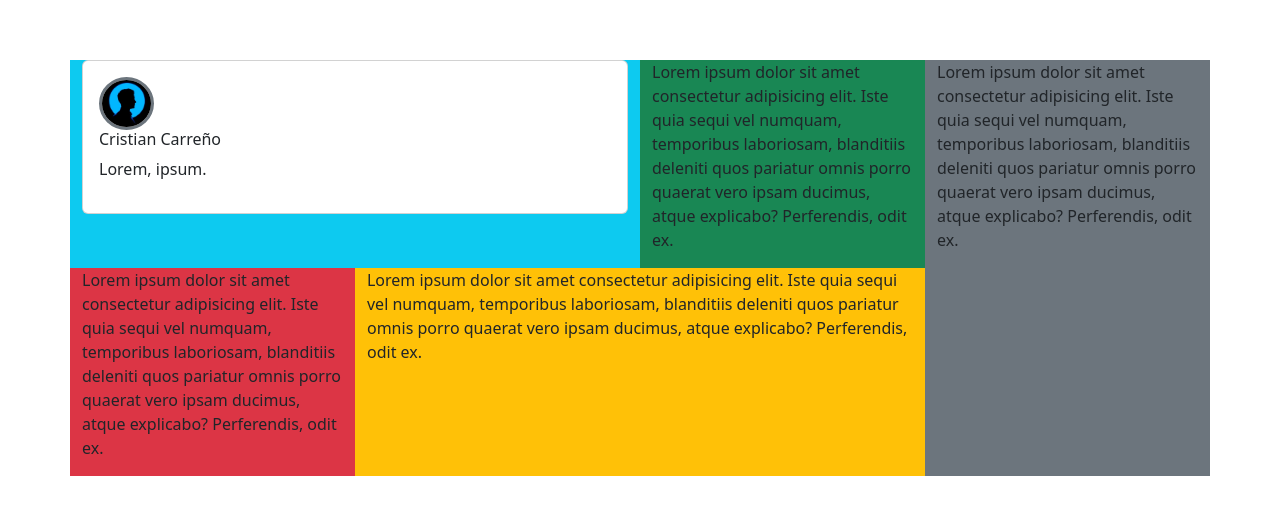
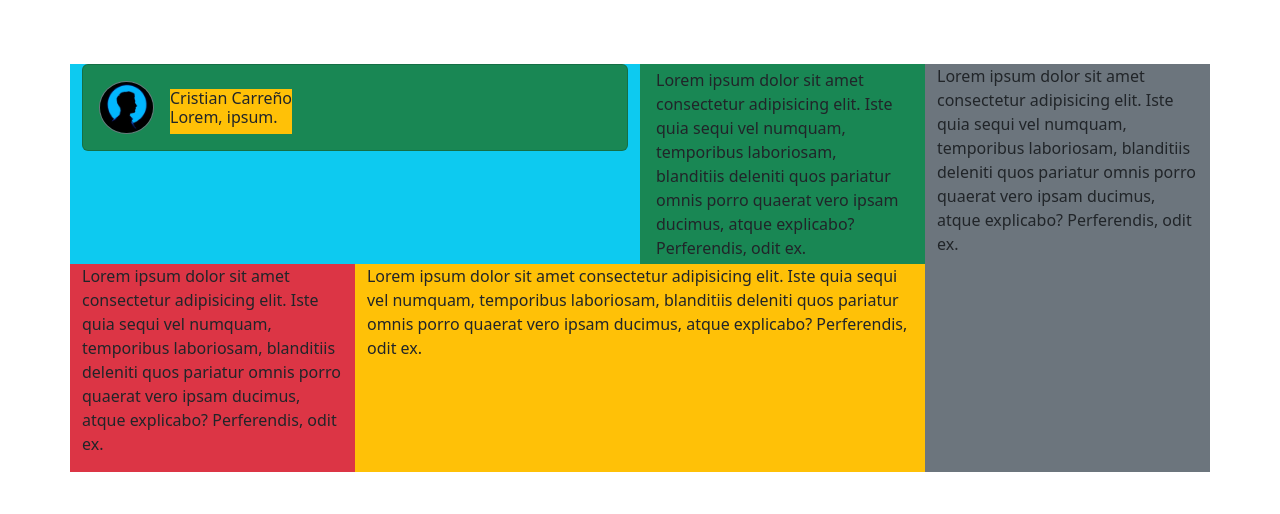
Before and after one commit to manodecristiano/Web-Bootstrap, a website: page index.html in a window 1280 px wide. Shown: the part 132-646 px from the top of the page. Drawn offline with Linux system fonts and the light colour scheme.

Commit message:
Some changes

```diff
--- a/index.html
+++ b/index.html
@@ -8,7 +8,7 @@
 <title>Document</title>
 
 
-<link rel="stylesheet" href="./sass/reducido.css">
+<link rel="stylesheet" href="./sass/custom.css">
 
 <style>
     @media (min-width: 992px) {
@@ -27,23 +27,25 @@
             <div class="col-12 col-lg-9 bg-primary">
 
                 <div class="row">
-                    <div class="col-12 col-lg-8 bg-info">
-                        <article class="card">
+                    <div class="col-12 col-lg-8 bg-info ">
+                        <article class="card  bg-success">
                             <div class="card-body">
-                                <div class="d-flex">
-                                    <img src="" alt="">
-                                    <div>
-                                        <img src="docs/assets/img/perfil.jpg"
-                                            class="d-flex border border-secondary border-3 rounded-circle" width="55">
-                                        <h6>Cristian Carreño</h6>
-                                        <p>Lorem, ipsum.</p>
+                                <div class="d-flex ">
+                                    <img src="docs/assets/img/perfil.jpg"
+                                        class=" border border-secondary border-33 rounded-circle" width="55">
+                                    <div class="ms-3 mt-2 bg-warning">
+                                        <h6 class="m-0 h6">Cristian Carreño</h6>
+                                        <p class="m-0 h6">Lorem, ipsum.</p>
                                     </div>
                                 </div>
                             </div>
                         </article>
                     </div>
-                    <div class="col-12 col-lg-4 bg-success">
-                        <p>Lorem ipsum dolor sit amet consectetur adipisicing elit. Iste quia sequi vel numquam,
+                    <div class="col-12 col-lg-4 bg-success ">
+                        <p class="m-1">Lorem ipsum dolor sit amet consectetur adipisicing elit. Iste quia
+                            sequi
+                            vel
+                            numquam,
                             temporibus
                             laboriosam, blanditiis deleniti quos pariatur omnis porro quaerat vero ipsam ducimus, atque
                             explicabo? Perferendis, odit ex.
--- a/sass/reducido.css
+++ b/sass/reducido.css
@@ -421,10 +421,6 @@ img {
   border-color: rgba(var(--bs-secondary-rgb), var(--bs-border-opacity)) !important;
 }
 
-.border-3 {
-  --bs-border-width: 3px;
-}
-
 .justify-content-center {
   -webkit-box-pack: center !important;
       -ms-flex-pack: center !important;
@@ -435,6 +431,10 @@ img {
   -webkit-box-align: center !important;
       -ms-flex-align: center !important;
           align-items: center !important;
+}
+
+.m-0 {
+  margin: 0 !important;
 }
 
 /* rtl:begin:remove */
```
